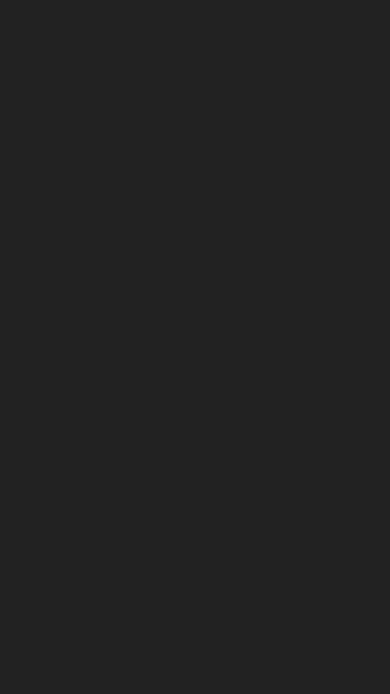
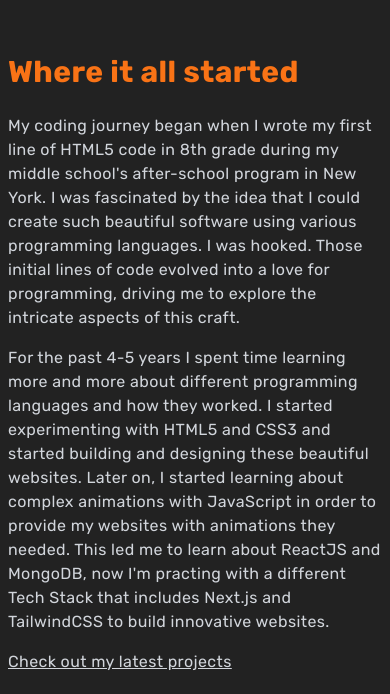
Before and after one commit to NekruzAsh/MyPortfolio, a Next.js app: page / in a window 390 px wide. Shown: the part 870-1564 px from the top of the page. Before the commit the page ends 844 px from the top, so only its background shows below. Built offline with nearby package versions, Linux system fonts and the light colour scheme.

Commit message:
finished the about page, made it responsive for different screens

```diff
--- /dev/null
+++ b/app/components/About.jsx
@@ -0,0 +1,46 @@
+import React from "react";
+import Image from "next/image";
+
+const About = () => {
+  return (
+    <div className="w-full md:h-screen p-2 flex items-center py-16">
+      <div className="max-w-[1240px] m-auto md:grid grid-cols-3 gap-8">
+        <div className="col-span-2 ">
+          <h2 className="py-4 text-orange-500">Where it all started</h2>
+          <p className="py-2 text-gray-300">
+            My coding journey began when I wrote my first line of HTML5 code in
+            8th grade during my middle school's after-school program in New
+            York. I was fascinated by the idea that I could create such
+            beautiful software using various programming languages. I was
+            hooked. Those initial lines of code evolved into a love for
+            programming, driving me to explore the intricate aspects of this
+            craft.
+          </p>
+
+          <p className="py-2 text-gray-300">
+            For the past 4-5 years I spent time learning more and more about
+            different programming languages and how they worked. I started
+            experimenting with HTML5 and CSS3 and started building and designing
+            these beautiful websites. Later on, I started learning about complex
+            animations with JavaScript in order to provide my websites with
+            animations they needed. This led me to learn about ReactJS and
+            MongoDB, now I'm practing with a different Tech Stack that includes
+            Next.js and TailwindCSS to build innovative websites.
+          </p>
+          <p className="py-2 text-gray-300 underline cursor-pointer border-b-orange-500">Check out my latest projects</p>
+        </div>
+        <div className="w-64 h-64 shadow-xl shadow-gray-400 items-center relative overflow-hidden rounded-full justify-center hover:scale-105 ease-in duration-300 ml-16 mt-16">
+            <Image
+                src="/images/authorimg.jpg"
+                width={280}
+                height={280}
+                quality={100}
+                objectPosition="center top"
+            />
+        </div>
+      </div>
+    </div>
+  );
+};
+
+export default About;
--- a/app/layout.jsx
+++ b/app/layout.jsx
@@ -7,6 +7,7 @@ import './globals.css'
 //components
 import Navbar from './components/Navbar'
 import Main from './components/main'
+import About from './components/About'
 
 const rubik = Rubik({ subsets: ['latin'] })
 
@@ -21,7 +22,7 @@ export default function RootLayout({ children }) {
       <body className={rubik.className}>
         <Navbar />
         <Main />
-
+        <About />
 
         {children}</body>
     </html>
```
